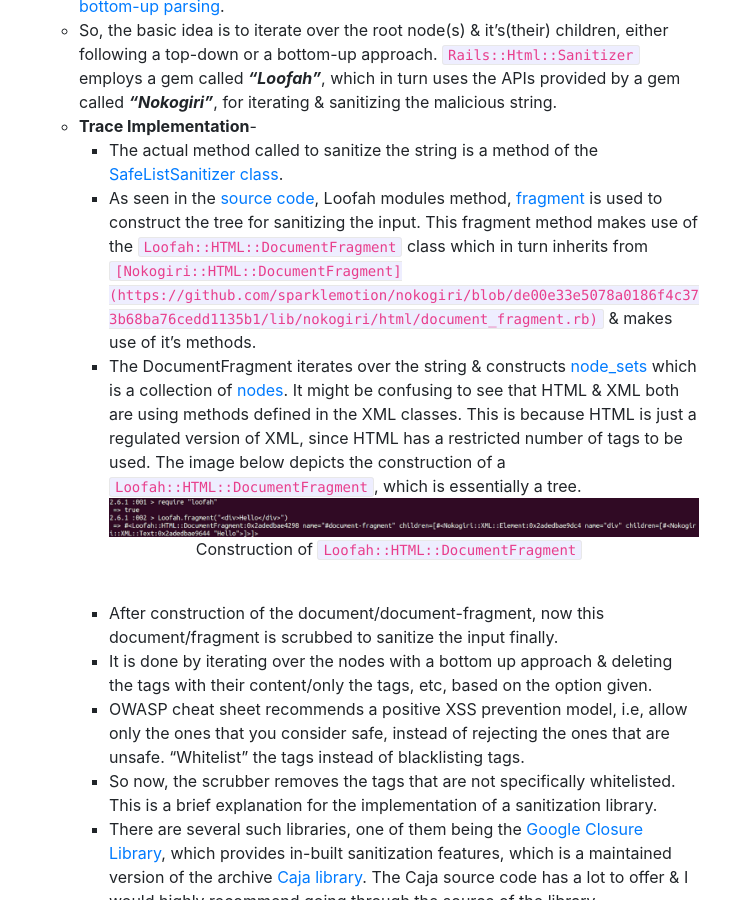
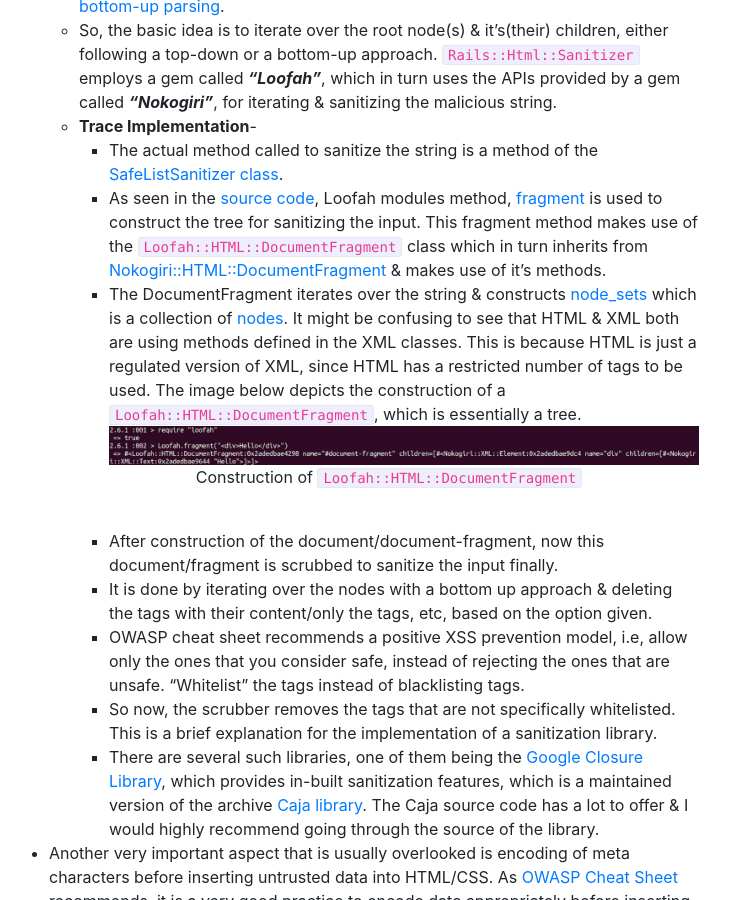
Before and after one commit to raosush/raosush.github.io, a Jekyll site: the page built from _posts/2021-01-28-xss-and-csrf.md, in a window 1280 px wide and 900 px high, scrolled down 3188 px. Shown: the whole window, without its empty margins (281-1011 px from the left). Built offline with Jekyll 4.4.1, drawn with Linux system fonts in a browser that asks for light colours.

Commit message:
Update 2021-01-28-xss-and-csrf.md

```diff
--- a/_posts/2021-01-28-xss-and-csrf.md
+++ b/_posts/2021-01-28-xss-and-csrf.md
@@ -50,7 +50,7 @@ After having gained some insight into different types of XSS attacks, we can suc
     * So, the basic idea is to iterate over the root node(s) & it’s(their) children, either following a top-down or a bottom-up approach. `Rails::Html::Sanitizer` employs a gem called **_“Loofah”_**, which in turn uses the APIs provided by a gem called **_“Nokogiri”_**, for iterating & sanitizing the malicious string.
     * **Trace Implementation**-
        * The actual method called to sanitize the string is a method of the [SafeListSanitizer class](https://github.com/rails/rails-html-sanitizer/blob/master/lib/rails/html/sanitizer.rb#L117).
-       * As seen in the [source code](https://github.com/rails/rails-html-sanitizer/blob/master/lib/rails/html/sanitizer.rb#L121), Loofah modules method, [fragment](https://github.com/flavorjones/loofah/blob/fbe0846a43d11d5d41d7555fba1985fedc4e9582/lib/loofah.rb#L41) is used to construct the tree for sanitizing the input. This fragment method makes use of the `Loofah::HTML::DocumentFragment` class which in turn inherits from `[Nokogiri::HTML::DocumentFragment](https://github.com/sparklemotion/nokogiri/blob/de00e33e5078a0186f4c373b68ba76cedd1135b1/lib/nokogiri/html/document_fragment.rb)` & makes use of it’s methods.
+       * As seen in the [source code](https://github.com/rails/rails-html-sanitizer/blob/master/lib/rails/html/sanitizer.rb#L121), Loofah modules method, [fragment](https://github.com/flavorjones/loofah/blob/fbe0846a43d11d5d41d7555fba1985fedc4e9582/lib/loofah.rb#L41) is used to construct the tree for sanitizing the input. This fragment method makes use of the `Loofah::HTML::DocumentFragment` class which in turn inherits from [Nokogiri::HTML::DocumentFragment](https://github.com/sparklemotion/nokogiri/blob/de00e33e5078a0186f4c373b68ba76cedd1135b1/lib/nokogiri/html/document_fragment.rb) & makes use of it’s methods.
        * The DocumentFragment iterates over the string & constructs [node_sets](https://github.com/sparklemotion/nokogiri/blob/de00e33e5078a0186f4c373b68ba76cedd1135b1/lib/nokogiri/xml/node_set.rb) which is a collection of [nodes](https://github.com/sparklemotion/nokogiri/blob/de00e33e5078a0186f4c373b68ba76cedd1135b1/lib/nokogiri/xml/node.rb). It might be confusing to see that HTML & XML both are using methods defined in the XML classes. This is because HTML is just a regulated version of XML, since HTML has a restricted number of tags to be used. The image below depicts the construction of a `Loofah::HTML::DocumentFragment`, which is essentially a tree.
        <img src="/assets/img/xss_and_csrf/loofah_fragment.png">
        <div align="center">Construction of <code>Loofah::HTML::DocumentFragment</code></div>
```
